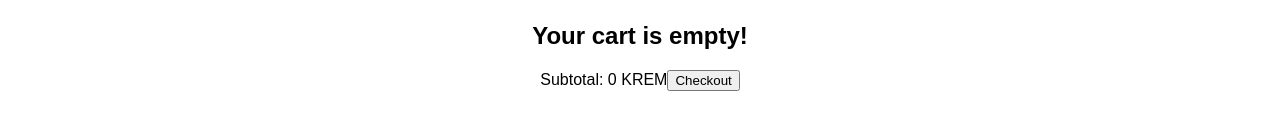
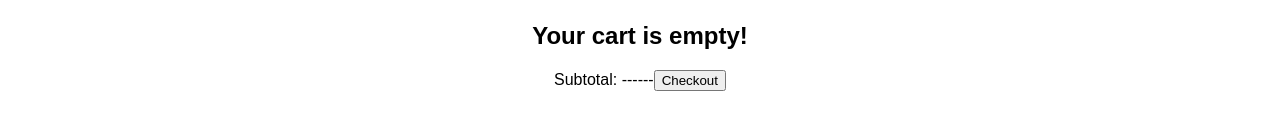
Before and after one commit to 2109graceshopper/Udemy-Larks, a React app: page /cart in a window 1280 px wide. Shown: the part 166-300 px from the top of the page. Built offline with nearby package versions, Linux system fonts and the light colour scheme.

Commit message:
Some refactor for filtering

```diff
--- a/client/components/ShoppingCart/ShoppingCart.js
+++ b/client/components/ShoppingCart/ShoppingCart.js
@@ -104,6 +104,7 @@ export class ShoppingCart extends React.Component {
     const { handleRemoveFromCart, handleCartCheckout } = this;
 
     let cart = this.props.videos;
+    let subtotal = this.state.cartTotalCost;
 
     const cartContentsView = cart.map((video) => {
       return (
@@ -134,7 +135,7 @@ export class ShoppingCart extends React.Component {
       <div className="checkout-card">
         <section className="checkout-top-half"></section>
         <section className="checkout-bottom-half">
-          Subtotal: {`${this.state.cartTotalCost} KREM`}
+          Subtotal: {this.subtotal ? `${this.subtotoal} KREM` : "------"}
           <button
             className="checkout-button"
             type="button"
```
